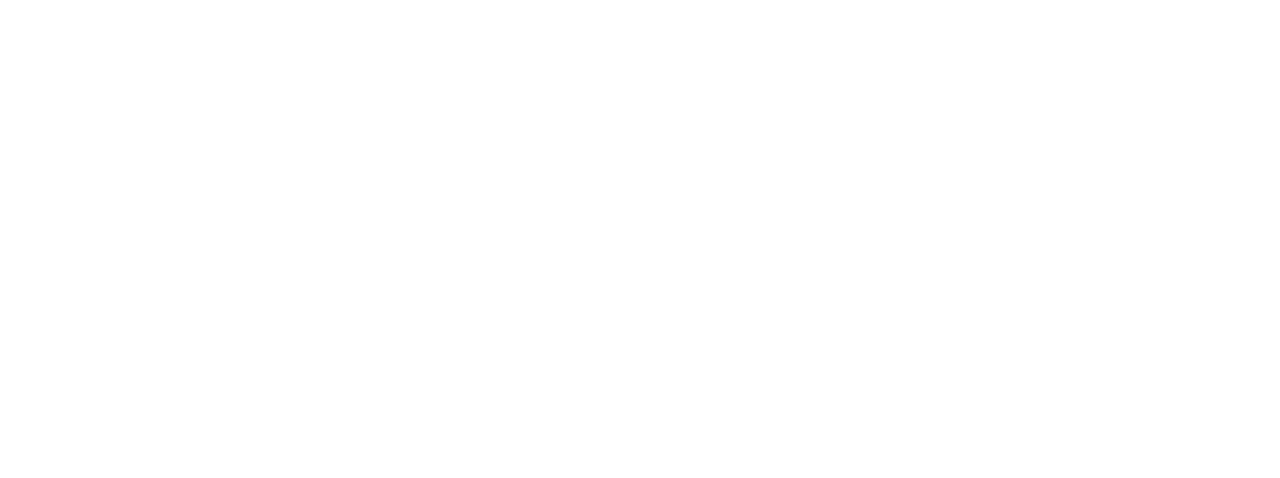
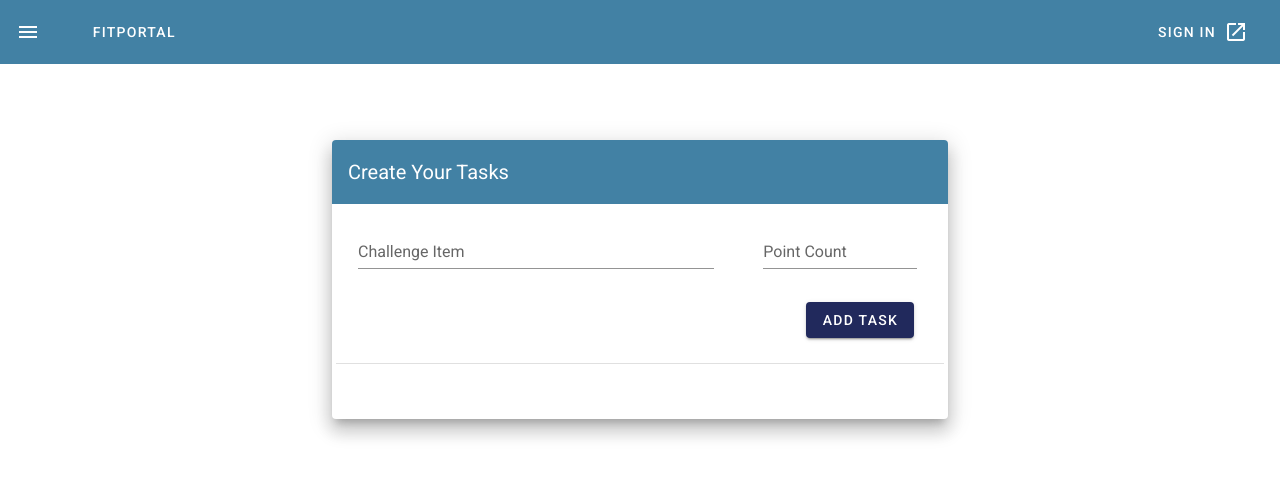
Before and after one commit to kshin42/fitportal, a Vue app: page /#/createChallenge in a window 1280 px wide. Shown: the top 478 px of the page. Built offline with nearby package versions, Linux system fonts and the light colour scheme.

Commit message:
Adding create challenge form

```diff
--- a/src/App.vue
+++ b/src/App.vue
@@ -1,6 +1,5 @@
 <template>
   <v-app class="grey lighten-4">
-    <NavBar />
     <v-content>
       <router-view></router-view>
     </v-content>
@@ -8,14 +7,10 @@
 </template>
 
 <script>
-import NavBar from "./components/NavBar";
-
 export default {
   name: "App",
 
-  components: {
-    NavBar,
-  },
+  components: {},
 
   data: () => ({
     //
--- a/src/components/HelloWorld.vue
+++ b/src/components/HelloWorld.vue
@@ -5,10 +5,11 @@
     src="../assets/homepagebannergradient.png"
     height="700"
   >
-
     <h1>Challenge Yourself</h1>
     <h2 class="subheading">Create your own fitness challenge today!</h2>
-    <v-btn id="startbutton" large color="primary">Start</v-btn>
+    <v-btn id="startbutton" large color="primary" to="/createChallenge"
+      >Start</v-btn
+    >
   </v-parallax>
 </template>
 
@@ -36,5 +37,4 @@
   margin-top: 2em;
   margin-left: 90px;
 }
-
 </style>
--- a/src/components/NavBar.vue
+++ b/src/components/NavBar.vue
@@ -1,8 +1,8 @@
 <template>
-    <v-app-bar id="navbar" app color="secondary" dark flat inverted-scroll>
+  <v-app-bar id="navbar" app color="secondary" dark flat>
     <v-app-bar-nav-icon></v-app-bar-nav-icon>
 
-      <v-toolbar-title>FitPortal</v-toolbar-title>
+    <v-toolbar-title><v-btn text large dark to="/">FitPortal</v-btn></v-toolbar-title>
     <v-spacer></v-spacer>
 
     <v-btn
--- a/src/router/index.js
+++ b/src/router/index.js
@@ -11,12 +11,14 @@
     component: Home
   },
   {
+    path: '/createChallenge',
+    name: 'CreateChallenge',
+    component: () => import('../views/CreateChallenge.vue')
+  },
+  {
     path: '/about',
     name: 'About',
-    // route level code-splitting
-    // this generates a separate chunk (about.[hash].js) for this route
-    // which is lazy-loaded when the route is visited.
-    component: () => import(/* webpackChunkName: "about" */ '../views/About.vue')
+    component: () => import('../views/About.vue')
   }
 ]
 
--- a/src/views/CreateChallenge.vue
+++ b/src/views/CreateChallenge.vue
@@ -0,0 +1,137 @@
+<template>
+  <div>
+    <NavBar />
+    <v-content>
+      <v-container class="fill-height" fluid>
+        <v-row align="center" justify="center">
+          <v-col cols="12" sm="4" md="6">
+            <v-card class="elevation-12">
+              <v-toolbar color="secondary" dark flat>
+                <v-toolbar-title>Create Your Tasks</v-toolbar-title>
+              </v-toolbar>
+              <v-card-text>
+                <v-form>
+                  <v-row>
+                    <v-col cols="8">
+                      <v-text-field
+                        clearable
+                        v-model="newTask"
+                        class="taskInput"
+                        label="Challenge Item"
+                        type="text"
+                      ></v-text-field>
+                    </v-col>
+                    <v-col cols="4">
+                      <v-text-field
+                        clearable
+                        v-model="newPoints"
+                        class="taskInput"
+                        label="Point Count"
+                        type="text"
+                      ></v-text-field>
+                    </v-col>
+                  </v-row>
+                  <v-row>
+                    <v-spacer></v-spacer>
+                    <v-btn color="primary" id="addTaskBtn" @click="addTask"
+                      >Add Task</v-btn
+                    >
+                  </v-row>
+                  <v-row>
+                    <v-divider
+                      style="margin-top: 25px;margin-bottom: 35px"
+                    ></v-divider>
+                  </v-row>
+                  <div class="bill" v-for="task in tasks" :key="task.taskName">
+                    <v-row>
+                      <v-col cols="8">
+                        <v-text-field
+                          class="taskInput"
+                          :value="task.taskName"
+                          type="text"
+                        ></v-text-field>
+                      </v-col>
+                      <v-col cols="2">
+                        <v-text-field
+                          class="taskInput"
+                          :value="task.pointValue"
+                          type="text"
+                        ></v-text-field>
+                      </v-col>
+                      <v-btn
+                        style="margin-top:30px;margin-left:15px"
+                        icon
+                        color="red"
+                        @click="removeTask(task.taskName)"
+                      >
+                        <v-icon>mdi-window-close</v-icon>
+                      </v-btn>
+                    </v-row>
+                  </div>
+                  <v-row>
+                    <v-spacer></v-spacer>
+                    <v-btn
+                      v-if="submitShow"
+                      color="error"
+                      id="submit"
+                      @click="submitChallenge"
+                      >Create Challenge</v-btn
+                    >
+                  </v-row>
+                </v-form>
+              </v-card-text>
+              <v-card-actions> </v-card-actions>
+            </v-card>
+          </v-col>
+        </v-row>
+      </v-container>
+    </v-content>
+  </div>
+</template>
+
+<script>
+// @ is an alias to /src
+import NavBar from "@/components/NavBar.vue";
+
+export default {
+  name: "CreateChallenge",
+  components: {
+    NavBar,
+  },
+  data: () => ({
+    newTask: "",
+    newPoints: "",
+    tasks: [],
+    submitShow: false,
+  }),
+  methods: {
+    addTask() {
+      if (this.newTask && this.newPoints) {
+        this.tasks.push({
+          taskName: this.newTask,
+          pointValue: this.newPoints,
+        });
+        this.newTask = "";
+        this.newPoints = "";
+      }
+      this.submitShow = true;
+    },
+    removeTask(index) {
+      this.tasks.splice(index, 1);
+      if (this.tasks.length == 0) {
+        this.submitShow = false;
+      }
+    },
+  },
+};
+</script>
+
+<style>
+.taskInput {
+  margin-left: 10px;
+  margin-right: 15px;
+}
+#addTaskBtn {
+  margin-right: 30px;
+}
+</style>
```
Lines whose indentation alone changed are shown as unchanged.
